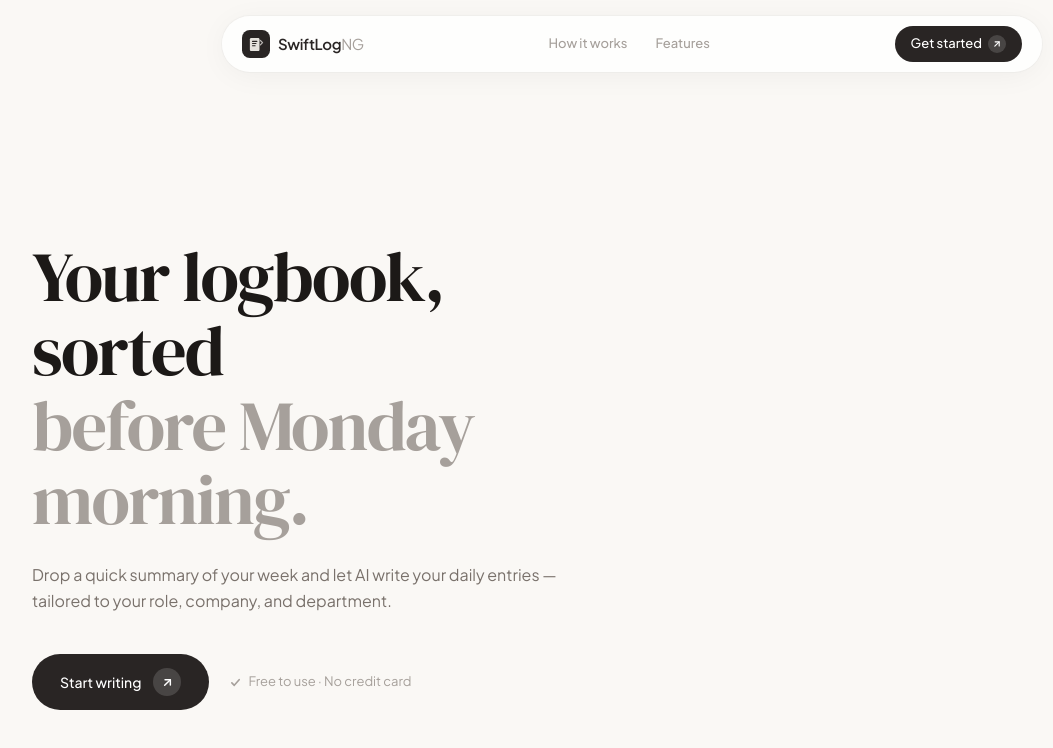
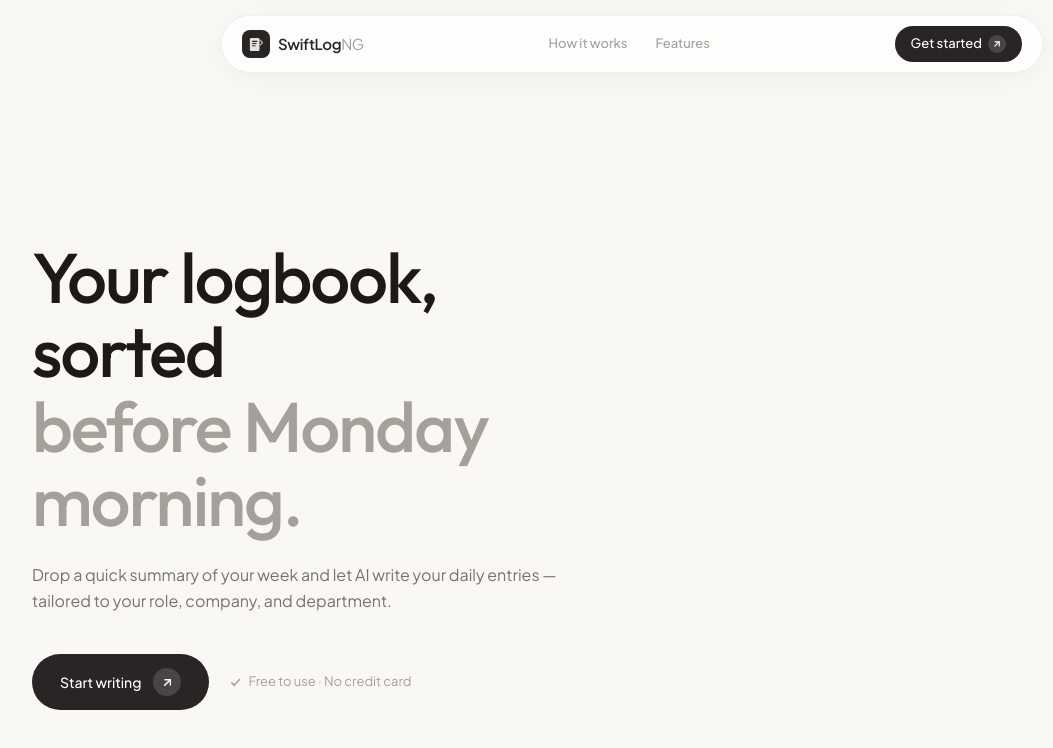
Before and after one commit to Dukeazeta/swiftlogv2, a Next.js app: page / in a window 1280 px wide. Shown: the top 748 px of the page, without its empty margins (8-1061 px from the left). Built offline with nearby package versions, Linux system fonts and the light colour scheme.

Commit message:
feat: initialize project structure with Tailwind CSS, custom fonts, and landing page UI

```diff
--- a/src/app/globals.css
+++ b/src/app/globals.css
@@ -25,7 +25,7 @@
   --radius-lg: var(--radius);
   --radius-xl: calc(var(--radius) + 4px);
   --font-sans: var(--font-jakarta);
-  --font-display: var(--font-dm-serif);
+  --font-display: var(--font-outfit);
   --font-mono: var(--font-geist-mono);
   --shadow-warm: 0 4px 32px -4px rgba(28, 25, 23, 0.06);
   --shadow-warm-lg: 0 12px 48px -8px rgba(28, 25, 23, 0.10);
--- a/src/app/layout.tsx
+++ b/src/app/layout.tsx
@@ -1,5 +1,5 @@
 import type { Metadata } from "next";
-import { Plus_Jakarta_Sans, DM_Serif_Display, Geist_Mono } from "next/font/google";
+import { Plus_Jakarta_Sans, Outfit, Geist_Mono } from "next/font/google";
 import "./globals.css";
 
 const jakartaSans = Plus_Jakarta_Sans({
@@ -8,10 +8,10 @@ const jakartaSans = Plus_Jakarta_Sans({
   weight: ["400", "500", "600", "700"],
 });
 
-const dmSerif = DM_Serif_Display({
-  variable: "--font-dm-serif",
+const outfit = Outfit({
+  variable: "--font-outfit",
   subsets: ["latin"],
-  weight: "400",
+  weight: ["400", "500", "600", "700"],
 });
 
 const geistMono = Geist_Mono({
@@ -35,7 +35,7 @@ export default function RootLayout({
     <html lang="en">
       <body
         suppressHydrationWarning
-        className={`${jakartaSans.variable} ${dmSerif.variable} ${geistMono.variable} antialiased`}
+        className={`${jakartaSans.variable} ${outfit.variable} ${geistMono.variable} antialiased`}
       >
         {children}
       </body>
--- a/src/app/page.tsx
+++ b/src/app/page.tsx
@@ -101,8 +101,11 @@ const DAY_CARDS = [
 export default function HomePage() {
   return (
     <div className="min-h-[100dvh] bg-background font-sans overflow-x-hidden">
+      {/* ─── Hero region ─── */}
+      <div className="relative">
+
         {/* ─── Floating Pill Navbar (sticky) ─── */}
-      <header className="sticky top-0 z-50 w-full pt-4 pb-2 px-4">
+        <header className="sticky top-0 z-50 w-full pt-4 pb-2 px-4 relative">
           <nav className="max-w-[820px] mx-auto flex items-center justify-between bg-white/80 backdrop-blur-xl rounded-full px-5 py-2.5 shadow-warm ring-1 ring-stone-200/40">
             <Link href="/" className="flex items-center gap-2 group">
               <LogoMark />
@@ -139,14 +142,14 @@ export default function HomePage() {
         </header>
 
         {/* ─── Hero ─── */}
-      <section className="pt-16 pb-24 md:pt-24 md:pb-32 lg:pt-32 lg:pb-40">
+        <section className="relative pt-16 pb-24 md:pt-24 md:pb-32 lg:pt-32 lg:pb-40">
           <div className="max-w-[1400px] mx-auto px-6 md:px-10">
             <div className="grid grid-cols-1 lg:grid-cols-2 gap-12 lg:gap-16 items-start">
               {/* ─ Left: Copy ─ */}
               <div className="flex flex-col pt-4 lg:pt-8">
                 {/* Headline */}
                 <h1
-                className="animate-fade-up font-display text-[clamp(2.5rem,5.5vw,4.5rem)] leading-[1.06] tracking-tight text-stone-900 mb-6"
+                  className="animate-fade-up font-display font-medium text-[clamp(2.5rem,5.5vw,4.5rem)] leading-[1.06] tracking-tight text-stone-900 mb-6"
                 >
                   Your logbook, sorted
                   <br />
@@ -226,5 +229,6 @@ export default function HomePage() {
           </div>
         </section>
       </div>
+    </div>
   );
 }
```
Lines whose indentation alone changed are shown as unchanged.
